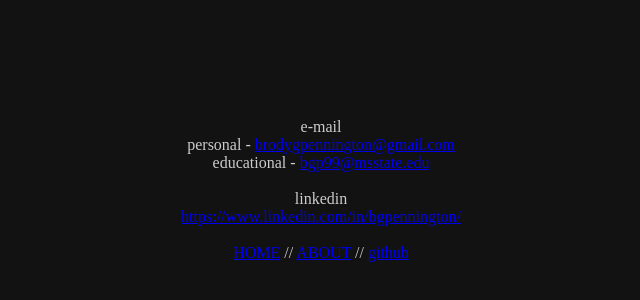
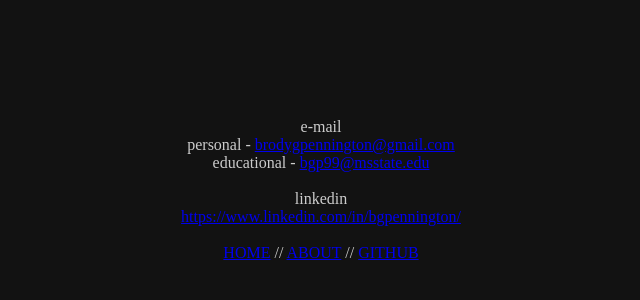
Before and after one commit to BrodyPennington/website, a plain HTML site: page contact.html in a window 1280 px wide. Shown: the part 210-510 px from the top of the page, 319-959 px from the left. Drawn offline with Linux system fonts and the light colour scheme.

Commit message:
fixed github

```diff
--- a/contact.html
+++ b/contact.html
@@ -19,7 +19,7 @@
 
     <a href="./index.html">HOME</a> //
     <a href="./about.html">ABOUT</a> //
-    <a href="https://github.com/BrodyPennington">github</a>
+    <a href="https://github.com/BrodyPennington">GITHUB</a>
 
     <br>
     <br>
```
